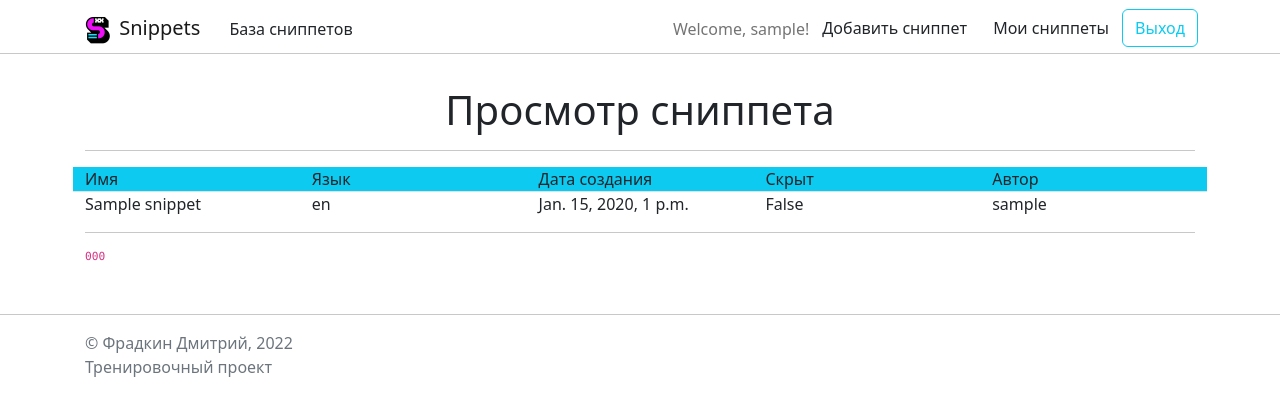
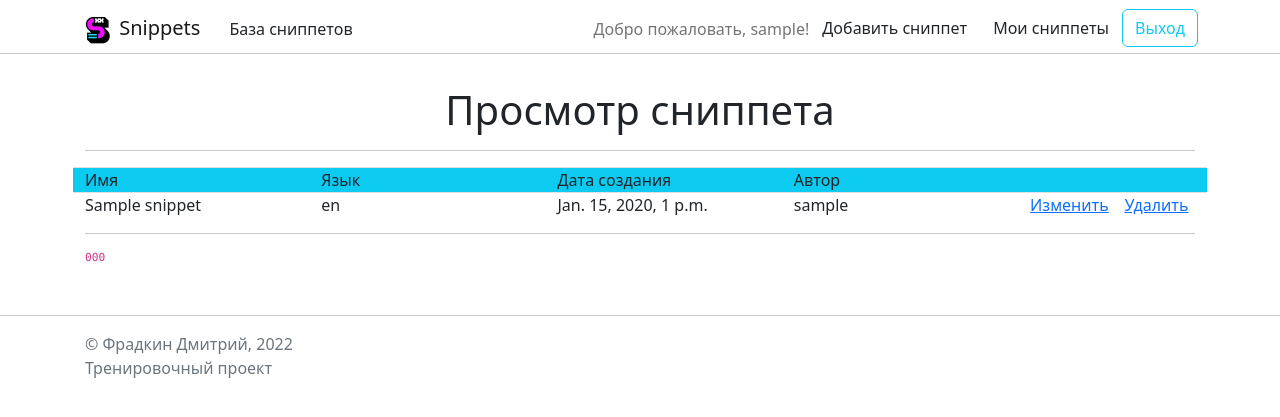
Before and after one commit to fradkin-d/pet_Snippets, a Django app: a page that uses MainApp/templates/header.html in a window 1280 px wide. Shown: the top 417 px of the page. Run offline with Django 4.2, Linux system fonts and the light colour scheme; a user stored in the database is signed in; tables that the repository leaves empty hold one stand-in row (values such as "Sample post"); some libraries are stand-ins or nearby versions.

Commit message:
add snippets deleting

```diff
--- a/MainApp/templates/header.html
+++ b/MainApp/templates/header.html
@@ -21,7 +21,7 @@
             <div>
                 <ul class="navbar-nav mr-auto">
                     {% if request.user.is_authenticated %}
-                    <span class="navbar-text">Welcome, {{request.user.username }}!</span>
+                    <span class="navbar-text">Добро пожаловать, {{request.user.username }}!</span>
                     <li class="form-inline"><a class="btn"
                                                href="{% url 'add_snippet_page' %}">Добавить сниппет</a></li>
                     <li class="form-inline"><a class="btn"
@@ -32,7 +32,7 @@
                     <form method="post" action="{% url 'login' %}">{% csrf_token %}
                         <input name="username" class="btn btn-light" type="text" placeholder="Логин">
                         <input name="password" class="btn btn-light" type="password" placeholder="Пароль">
-                        <button type="submit" class="btn btn-info">Войти</button>
+                        <button type="submit" class="btn btn-primary">Войти</button>
                     </form>
                     <li class="form-inline"><a class="btn btn-dark"
                                                href="{% url 'registration' %}">Регистрация</a></li>
--- a/MainApp/templates/pages/my_snippet_list.html
+++ b/MainApp/templates/pages/my_snippet_list.html
@@ -6,6 +6,7 @@
     <div class="col-1">Язык</div>
     <div class="col">Имя</div>
     <div class="col-1">Скрыт</div>
+    <div class="col-1"></div>
     <div class="col-1"></div>
 </div>
 
@@ -22,6 +23,9 @@
     <div class="col-1">
         <a href="{% url 'snippet_update_page' snippet.slug %}">Изменить</a>
     </div>
+    <div class="col-1">
+        <a href="{% url 'snippet_delete_page' snippet.slug %}">Удалить</a>
+    </div>
 </div>
 
 {% empty %}
--- a/MainApp/templates/pages/snippet_detail.html
+++ b/MainApp/templates/pages/snippet_detail.html
@@ -1,20 +1,35 @@
 {% extends 'base.html' %}
 
 {% block main %}
+<div class="row bg-warning border-bottom">
+    {% if snippet.is_private %}
+    <div class="col" align="center">Приватный сниппет</div>
+    {% endif %}
+</div>
 <div class="row bg-info border-bottom">
     <div class="col">Имя</div>
     <div class="col">Язык</div>
     <div class="col">Дата создания</div>
-    <div class="col">Скрыт</div>
     <div class="col">Автор</div>
+    {% if my_snippet %}
+    <div class="col-1"></div>
+    <div class="col-1"></div>
+    {% endif %}
 </div>
 
 <div class="row">
     <div class="col">{{ snippet.name }}</div>
     <div class="col">{{ snippet.lang }}</div>
     <div class="col">{{ snippet.creation_date }}</div>
-    <div class="col">{{ snippet.is_private }}</div>
     <div class="col">{{ snippet.author }}</div>
+    {% if my_snippet %}
+    <div class="col-1">
+        <a href="{% url 'snippet_update_page' snippet.slug %}">Изменить</a>
+    </div>
+    <div class="col-1">
+        <a href="{% url 'snippet_delete_page' snippet.slug %}">Удалить</a>
+    </div>
+    {% endif %}
 </div>
 <hr>
 <div class="row">
--- a/MainApp/templates/pages/snippet_update.html
+++ b/MainApp/templates/pages/snippet_update.html
@@ -4,6 +4,6 @@
 <form method="post">
     {% csrf_token %}
     {{ form.as_p }}
-    <input type="submit" value="Save">
+    <input type="submit" value="Изменить">
 </form>
 {% endblock %}
--- a/MainApp/views.py
+++ b/MainApp/views.py
@@ -1,10 +1,11 @@
 from django.shortcuts import render, redirect
+from django.urls import reverse_lazy
 from django.contrib import auth
 from MainApp.forms import UserRegistrationForm, SnippetForm
 from django.contrib.auth.decorators import login_required
 from django.views.generic.list import ListView
 from django.views.generic.detail import DetailView
-from django.views.generic.edit import UpdateView
+from django.views.generic.edit import UpdateView, DeleteView
 from .models import Snippet
 
 
@@ -43,6 +44,7 @@ def login(request):
         return redirect(request.META.get('HTTP_REFERER', '/'))
 
 
+@login_required
 def logout(request):
     auth.logout(request)
     return redirect('home')
@@ -101,6 +103,7 @@ class SnippetDetailView(DetailView):
     def get_context_data(self, **kwargs):
         context = super().get_context_data(**kwargs)
         context['pagename'] = 'Просмотр сниппета'
+        context['my_snippet'] = self.get_object().author == self.request.user
         return context
 
 
@@ -113,4 +116,16 @@ class SnippetUpdateView(UpdateView):
         "code",
     ]
     template_name = 'pages/snippet_update.html'
-    success_url = '/snippets/my/list/'
+    success_url = reverse_lazy('my_snippets_list_page')
+
+
+class SnippetDeleteView(DeleteView):
+    model = Snippet
+    success_url = reverse_lazy('my_snippets_list_page')
+    template_name = 'pages/snippet_delete.html'
+
+    def get_context_data(self, **kwargs):
+        context = super().get_context_data(**kwargs)
+        context['pagename'] = 'Удаление сниппета'
+        context['back_page'] = self.request.META.get('HTTP_REFERER', '/')
+        return context
--- a/pet_Snippets/urls.py
+++ b/pet_Snippets/urls.py
@@ -27,7 +27,8 @@ urlpatterns = [
     path('logout/', main_views.logout, name='logout'),
     path('snippets/add/', main_views.add_snippet_page, name='add_snippet_page'),
     path('snippets/list/', main_views.SnippetListView.as_view(), name='snippets_list_page'),
-    path('snippets/my/list/', main_views.MySnippetListView.as_view(), name='my_snippets_list_page'),
+    path('snippets/my_list/', main_views.MySnippetListView.as_view(), name='my_snippets_list_page'),
     path('snippets/<slug:slug>/', main_views.SnippetDetailView.as_view(), name='snippet_detail_page'),
     path('snippets/<slug:slug>/update', main_views.SnippetUpdateView.as_view(), name='snippet_update_page'),
+    path('snippets/<slug:slug>/delete', main_views.SnippetDeleteView.as_view(), name='snippet_delete_page'),
 ] + static(settings.STATIC_URL, document_root=settings.STATIC_ROOT)
```
Also changed, not shown: MainApp/templates/pages/snippet_delete.html (added, +25 -0 lines).
